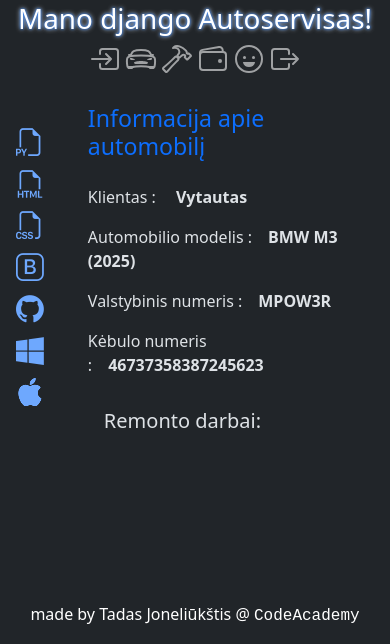
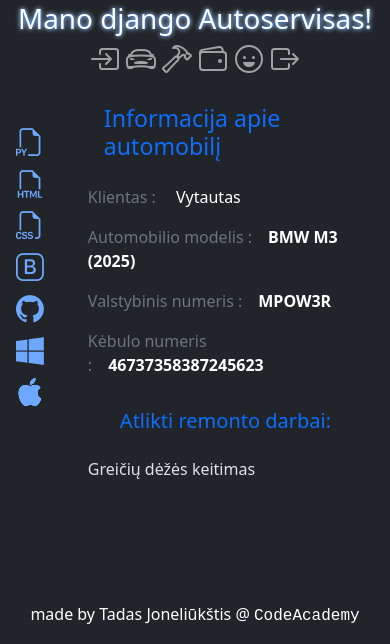
Before and after one commit to tadas-jnl/autoservisas, a Django app: page /autoservisas/cars/5 in a window 390 px wide. Shown: the part 200-844 px from the top of the page. Run offline with Django 5.2, Linux system fonts and the light colour scheme; data comes from the database, SQL or seed files in the repository.

Commit message:
Papildyta informacija apie automobilius, sutvarkytas užsakymų atvaizdavimas

```diff
--- a/autoservisas/models.py
+++ b/autoservisas/models.py
@@ -38,7 +38,7 @@ class Service(models.Model):
 
 class OrderData(models.Model):
     order_date = models.DateField(verbose_name="Užsakymo data", null=True, blank=True)
-    auto = models.ForeignKey(to="Auto", verbose_name="Automobilis", on_delete=models.SET_NULL, null=True, blank=True)
+    auto = models.ForeignKey(to="Auto", verbose_name="Automobilis", on_delete=models.SET_NULL, null=True, blank=True, related_name='orders')
 
     ORDER_STATUS = (
         ('l', 'Laukiama'),
--- a/autoservisas/templates/base.html
+++ b/autoservisas/templates/base.html
@@ -24,10 +24,13 @@
         <div class="collapse navbar-collapse" id="navbarSupportedContent">
           <ul class="navbar-nav me-auto mb-2 mb-lg-0">
             <li class="nav-item">
-              <a class="nav-link active" aria-current="page" href="/autoservisas/">Home</a>
+              <a class="nav-link active" aria-current="page" href="/autoservisas/">Pagrindinis</a>
             </li>
             <li class="nav-item">
               <a class="nav-link" href="/autoservisas/cars/">Automobiliai</a>
+            </li>
+            <li class="nav-item">
+              <a class="nav-link" href="/autoservisas/orders/">Užsakymai</a>
             </li>
             <li class="nav-item dropdown">
               <a class="nav-link dropdown-toggle" href="#" role="button" data-bs-toggle="dropdown" aria-expanded="false">
@@ -97,8 +100,8 @@
   </footer>
   <script type="module" src="https://unpkg.com/ionicons@7.1.0/dist/ionicons/ionicons.esm.js"></script>
   <script nomodule src="https://unpkg.com/ionicons@7.1.0/dist/ionicons/ionicons.js"></script>
+  <script src="https://cdn.jsdelivr.net/npm/bootstrap@5.3.3/dist/js/bootstrap.bundle.min.js"></script>
 
-  <script src="https://cdn.jsdelivr.net/npm/bootstrap@5.3.3/dist/js/bootstrap.bundle.min.js"></script>
   <script src="main.js" defer></script>
 
 
--- a/autoservisas/templates/car.html
+++ b/autoservisas/templates/car.html
@@ -1,12 +1,19 @@
 {% extends "base.html" %}
 
-{% block "title" %} Automobilio informacija {% endblock %}
+{% block "title" %} Informacija apie automobilį {% endblock %}
 
 {% block "content" %}
-  <h3 class="text-primary pb-3">Informacija apie automobilį</h3>
-  <p>Klientas :<strong class="ms-3"> {{ car.client }} </strong></p>
-  <p>Automobilio modelis :<strong class="ms-3">{{ car.automodel }} </strong> </p>
-  <p>Valstybinis numeris :<strong class="ms-3">{{ car.l_plate }} </strong> </p>
-  <p>Kėbulo numeris :<strong class="ms-3">{{ car.vin_code }} </strong> </p>
-  <h5 class="p-3">Remonto darbai:</h5>
+  <h3 class="text-primary pb-3 ms-3">Informacija apie automobilį</h3>
+  <p class="text-secondary">Klientas :<span class="ms-3 text-white"> {{ car.client }} </span></p>
+  <p class="text-secondary">Automobilio modelis :<strong class="ms-3 text-white">{{ car.automodel }} </strong> </p>
+  <p class="text-secondary">Valstybinis numeris :<strong class="ms-3 text-white">{{ car.l_plate }} </strong> </p>
+  <p class="text-secondary">Kėbulo numeris :<strong class="ms-3 text-white">{{ car.vin_code }} </strong> </p>
+  <h5 class="text-primary p-3 ms-3">Atlikti remonto darbai:</h5>
+
+    {% for order in car.orders.all %}
+      {% for line in order.lines.all %}
+        <p> {{ line.service.service_name }} </p>
+      {% endfor %}
+    {% endfor %}
+
 {% endblock %}
--- a/autoservisas/templates/cars.html
+++ b/autoservisas/templates/cars.html
@@ -3,7 +3,7 @@
 {% block "title" %} Servise registruoti automobiliai {% endblock %}
 
 {% block "content" %}
-<h3 class="pb-3 text-primary"> Servise registruoti automobiliai: </h3>
+<h3 class="pb-3 text-primary"> Servise registruoti automobiliai </h3>
   {% for car in automobiliai %}
     <a href="{% url 'automobilis' car.id %}" class="nav-link">
       <p> <strong class="text-white"> {{ car.client }} </strong> - {{ car.automodel }}</p>
--- a/autoservisas/urls.py
+++ b/autoservisas/urls.py
@@ -5,4 +5,6 @@ urlpatterns = [
     path('', views.index, name='index'),
     path('cars/', views.automobiliai, name='automobiliai'),
     path('cars/<int:car_id>', views.automobilis, name='automobilis'),
+    path('orders/', views.OrderListView.as_view(), name="orders"),
+    path('orders/<int:pk>', views.OrderDetailView.as_view(), name="order")
 ]
--- a/autoservisas/views.py
+++ b/autoservisas/views.py
@@ -1,5 +1,7 @@
 from django.shortcuts import render
+from django.views import generic
 from .models import Auto, OrderData, Service
+
 # Create your views here.
 def index(request):
     context = {
@@ -19,3 +21,13 @@ def automobiliai(request):
 def automobilis(request, car_id):
     car = Auto.objects.get(pk=car_id)
     return render(request, template_name='car.html', context={'car': car})
+
+class OrderListView(generic.ListView):
+    model = OrderData
+    template_name = 'orders.html'
+    context_object_name = 'orders'
+
+class OrderDetailView(generic.DetailView):
+    model = OrderData
+    template_name = 'order.html'
+    context_object_name = 'order'
```
Also changed, not shown: autoservisas/templates/order.html (added, +42 -0 lines), autoservisas/templates/orders.html (added, +15 -0 lines).
